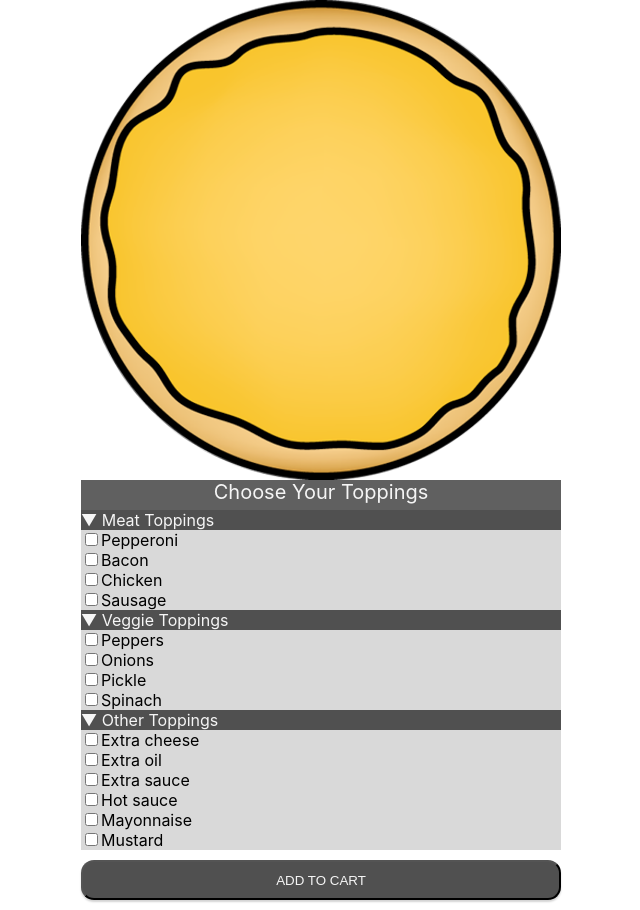
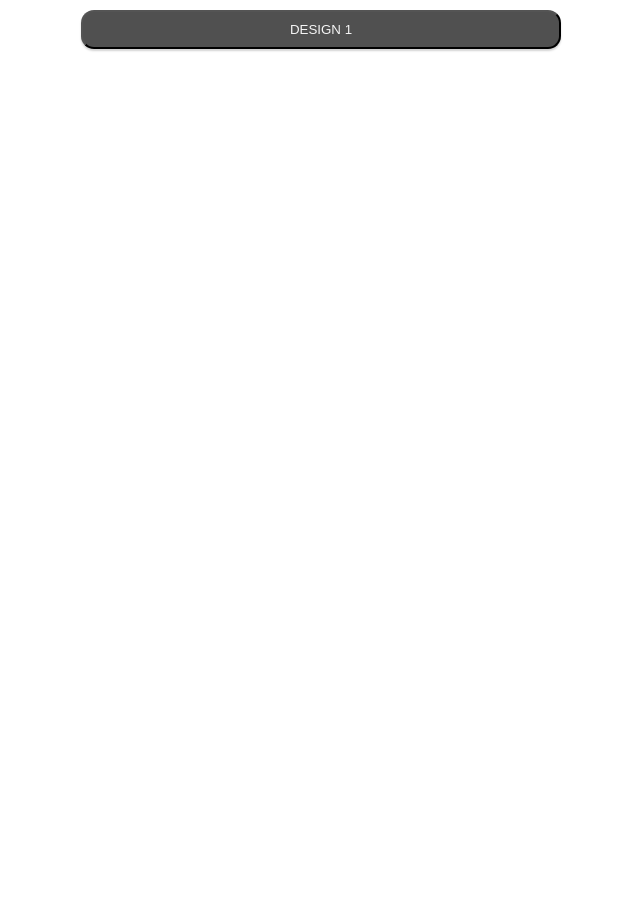
Before and after one commit to mamendez1006/prep-a-pizza, a React (Create React App) app: page / in a window 1280 px wide. Shown: the whole page, without its empty margins (319-959 px from the left). After the commit the page ends 800 px from the top, so only its background shows below. Built offline with nearby package versions, Linux system fonts and the light colour scheme.

Commit message:
Move pages into separate files

```diff
--- a/package.json
+++ b/package.json
@@ -8,6 +8,7 @@
     "@testing-library/user-event": "^13.5.0",
     "react": "^18.2.0",
     "react-dom": "^18.2.0",
+    "react-router-dom": "^6.4.2",
     "react-scripts": "5.0.1",
     "web-vitals": "^2.1.4"
   },
--- a/src/App.css
+++ b/src/App.css
@@ -82,6 +82,7 @@
   border-radius: 13px;
   float: right;
   flex: 0 1 40px;
+  width: 100%;
 }
 
 .button:hover {
--- a/src/App.js
+++ b/src/App.js
@@ -1,73 +1,19 @@
-import React, { useState } from "react";
+import React from 'react';
 import './App.css';
+import { NavLink, Routes, Route } from 'react-router-dom';
 
-function App() {
-  const [selected, setSelected] = useState([]);
-  const meat_toppings = ["Pepperoni", "Bacon", "Chicken", "Sausage"];
-  const veggie_toppings = ["Peppers", "Onions", "Pickle", "Spinach"];
-  const other_toppings = ["Extra cheese", "Extra oil", "Extra sauce", "Hot sauce", "Mayonnaise", "Mustard"];
+import Home from './pages/Home';
+import Simple_Checkout from './pages/Simple_Checkout';
+import Simple_Pizzamaker from './pages/Simple_Pizzamaker';
 
-
-  const handleSelect = (event) => {
-    var updatedToppings = [...selected];
-    if (event.target.checked) {
-      updatedToppings = [...selected, event.target.value];
-    } else {
-      updatedToppings.splice(selected.indexOf(event.target.value), 1);
-    }
-    setSelected(updatedToppings);
-  };
-
-  var isSelected = (item) =>
-    selected.includes(item) ? "selected-item" : "not-selected-item";
-
-  return (
-    <div className="app">
-      <div className="main-content">
-        <div className="pizza-overview">
-          <img src="/images/pizza-background.png" alt="Pizza background"></img>
-          {selected.map((item, index) => (
-            <img key={index} src={"/images/" + item + ".png"} alt={item} />
-          ))}
-        </div>
-        <div className="header">Choose Your Toppings</div>
-        <div className="toppings-box">
-          <div className="title">▼ Meat Toppings</div>
-          <div className="list-container">
-            {meat_toppings.map((item, index) => (
-              <div key={index}>
-                <input value={item} type="checkbox" onChange={handleSelect} />
-                <span className={isSelected(item)}>{item}</span>
-              </div>
-            ))}
-          </div>
-        </div>
-        <div className="toppings-box">
-          <div className="title">▼ Veggie Toppings</div>
-          <div className="list-container">
-            {veggie_toppings.map((item, index) => (
-              <div key={index}>
-                <input value={item} type="checkbox" onChange={handleSelect} />
-                <span className={isSelected(item)}>{item}</span>
-              </div>
-            ))}
-          </div>
-        </div>
-        <div className="toppings-box">
-          <div className="title">▼ Other Toppings</div>
-          <div className="list-container">
-            {other_toppings.map((item, index) => (
-              <div key={index}>
-                <input value={item} type="checkbox" onChange={handleSelect} />
-                <span className={isSelected(item)}>{item}</span>
-              </div>
-            ))}
-          </div>
-        </div>
-        <button className="button">Add to Cart</button>
-      </div>
-    </div>
-  );
-}
+const App = () => (
+  <div className='app'>
+    <Routes>
+        <Route path="/" element={ <Home/> } />
+        <Route path="simple_checkout" element={ <Simple_Checkout/> } />
+        <Route path="simple_pizzamaker" element={ <Simple_Pizzamaker/> } />
+    </Routes>
+  </div>
+);
 
 export default App;
--- a/src/index.js
+++ b/src/index.js
@@ -1,17 +1,12 @@
 import React from 'react';
-import ReactDOM from 'react-dom/client';
+import ReactDOM from 'react-dom';
 import './index.css';
 import App from './App';
-import reportWebVitals from './reportWebVitals';
+import { BrowserRouter } from "react-router-dom";
 
-const root = ReactDOM.createRoot(document.getElementById('root'));
-root.render(
-  <React.StrictMode>
+ReactDOM.render(
+  <BrowserRouter>
     <App />
-  </React.StrictMode>
+  </BrowserRouter>,
+  document.getElementById("root")
 );
-
-// If you want to start measuring performance in your app, pass a function
-// to log results (for example: reportWebVitals(console.log))
-// or send to an analytics endpoint. Learn more: https://bit.ly/CRA-vitals
-reportWebVitals();
--- /dev/null
+++ b/src/pages/Home.js
@@ -0,0 +1,14 @@
+import '../App.css';
+import { Link } from "react-router-dom";
+
+const Home = () => (
+  <div className="app">
+    <div className="main-content">
+      <Link to="simple_pizzamaker">
+        <button className="button">Design 1</button>
+      </Link>
+    </div>
+  </div>
+);
+
+export default Home;
--- /dev/null
+++ b/src/pages/Simple_Checkout.js
@@ -0,0 +1,12 @@
+import React, { useState } from "react";
+import '../App.css';
+
+function simple_checkout() {
+  return (
+    <div>
+        <p>Simple Checkout!</p>
+    </div>
+  );
+}
+
+export default simple_checkout;
--- /dev/null
+++ b/src/pages/Simple_Pizzamaker.js
@@ -0,0 +1,76 @@
+import React, { useState } from "react";
+import { Link } from "react-router-dom";
+import '../App.css';
+
+function Simple_Pizzamaker() {
+  const [selected, setSelected] = useState([]);
+  const meat_toppings = ["Pepperoni", "Bacon", "Chicken", "Sausage"];
+  const veggie_toppings = ["Peppers", "Onions", "Pickle", "Spinach"];
+  const other_toppings = ["Extra cheese", "Extra oil", "Extra sauce", "Hot sauce", "Mayonnaise", "Mustard"];
+
+
+  const handleSelect = (event) => {
+    var updatedToppings = [...selected];
+    if (event.target.checked) {
+      updatedToppings = [...selected, event.target.value];
+    } else {
+      updatedToppings.splice(selected.indexOf(event.target.value), 1);
+    }
+    setSelected(updatedToppings);
+  };
+
+  var isSelected = (item) =>
+    selected.includes(item) ? "selected-item" : "not-selected-item";
+
+  return (
+    <div className="app">
+      <div className="main-content">
+        <div className="pizza-overview">
+          <img src="/images/pizza-background.png" alt="Pizza background"></img>
+          {selected.map((item, index) => (
+            <img key={index} src={"/images/" + item + ".png"} alt={item} />
+          ))}
+        </div>
+        <div className="header">Choose Your Toppings</div>
+        <div className="toppings-box">
+          <div className="title">▼ Meat Toppings</div>
+          <div className="list-container">
+            {meat_toppings.map((item, index) => (
+              <div key={index}>
+                <input value={item} type="checkbox" onChange={handleSelect} />
+                <span className={isSelected(item)}>{item}</span>
+              </div>
+            ))}
+          </div>
+        </div>
+        <div className="toppings-box">
+          <div className="title">▼ Veggie Toppings</div>
+          <div className="list-container">
+            {veggie_toppings.map((item, index) => (
+              <div key={index}>
+                <input value={item} type="checkbox" onChange={handleSelect} />
+                <span className={isSelected(item)}>{item}</span>
+              </div>
+            ))}
+          </div>
+        </div>
+        <div className="toppings-box">
+          <div className="title">▼ Other Toppings</div>
+          <div className="list-container">
+            {other_toppings.map((item, index) => (
+              <div key={index}>
+                <input value={item} type="checkbox" onChange={handleSelect} />
+                <span className={isSelected(item)}>{item}</span>
+              </div>
+            ))}
+          </div>
+        </div>
+        <Link to="/simple_checkout">
+          <button className="button">Add to Cart</button>
+        </Link>
+      </div>
+    </div>
+  );
+}
+
+export default Simple_Pizzamaker;
```
Also changed, not shown: 1 other file (tests, documents, lock files or other folders).
